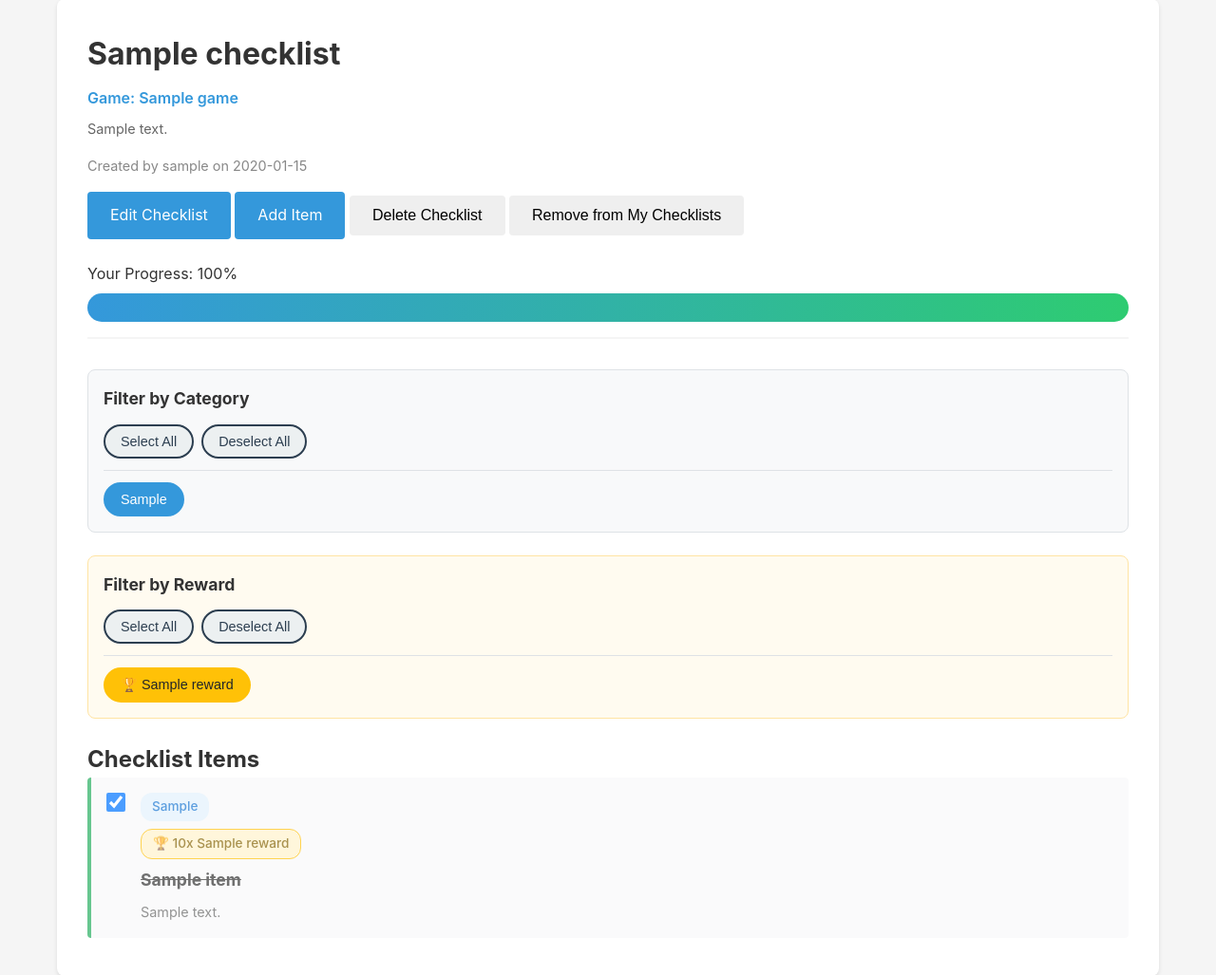
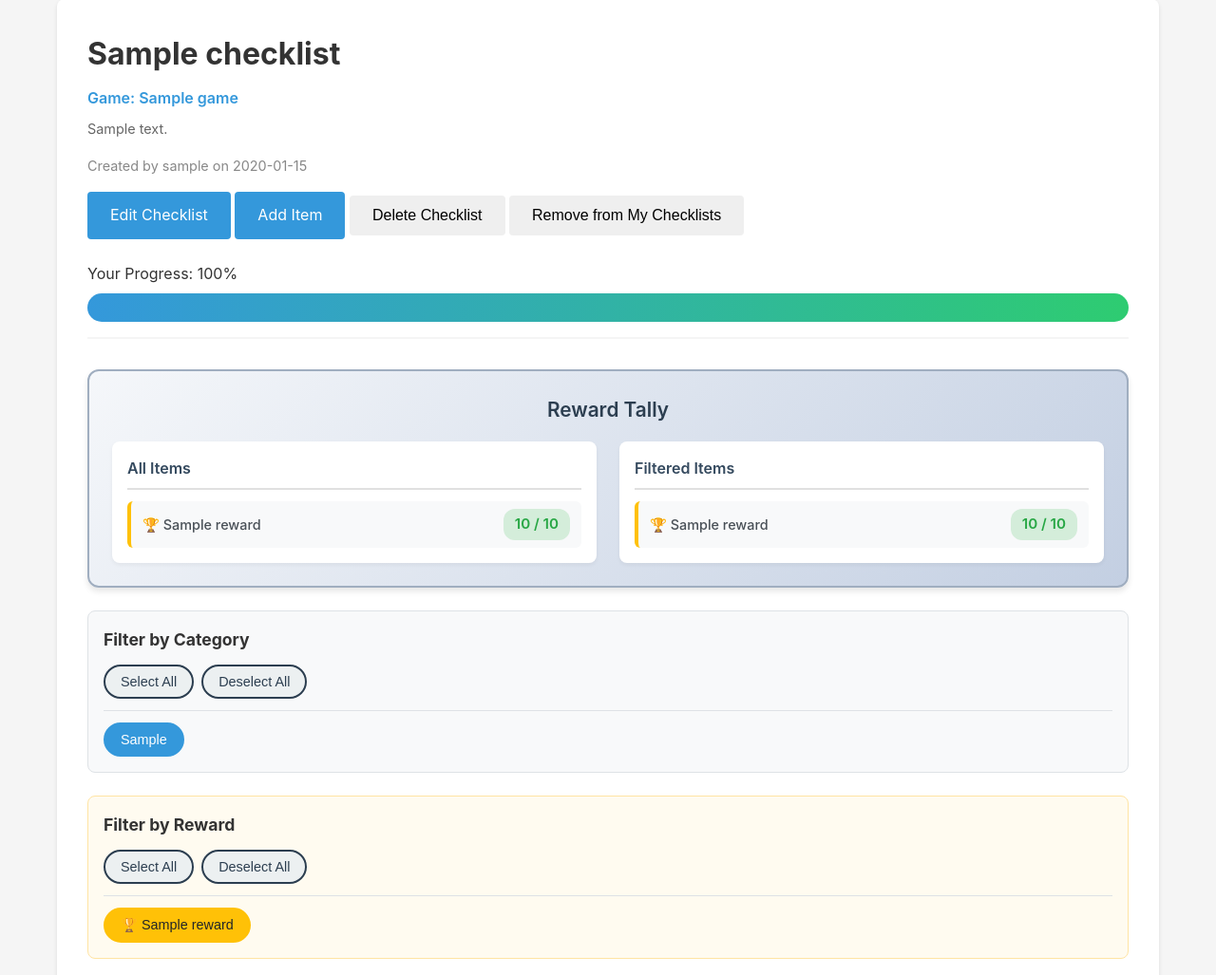
Before and after one commit to kelvinzhu2000/game-checklist-progresser, a Flask app: page /checklist/1 in a window 1280 px wide. Shown: the part 103-1130 px from the top of the page at 95% size. Run offline with Flask 3, Linux system fonts and the light colour scheme; a user stored in the database is signed in; tables that the repository leaves empty hold one stand-in row (values such as "Sample post").

Commit message:
Add reward tally feature to checklist progress page
Co-authored-by: kelvinzhu2000 <1774863+kelvinzhu2000@users.noreply.github.com>

```diff
--- a/app/templates/view_checklist.html
+++ b/app/templates/view_checklist.html
@@ -42,6 +42,22 @@
     </div>
 
     {% if items %}
+    <!-- Reward Tally Section -->
+    {% if user_copy %}
+    <div id="reward-tally" class="reward-tally">
+        <h3>Reward Tally</h3>
+        <div class="tally-sections">
+            <div class="tally-section">
+                <h4>All Items</h4>
+                <div id="total-rewards-all" class="tally-rewards"></div>
+            </div>
+            <div class="tally-section">
+                <h4>Filtered Items</h4>
+                <div id="total-rewards-filtered" class="tally-rewards"></div>
+            </div>
+        </div>
+    </div>
+    {% endif %}
     <!-- Category Filter Legend -->
     <div id="category-legend" class="category-legend" style="display: none;">
         <h3>Filter by Category</h3>
@@ -61,10 +77,16 @@
         <ul class="items-list">
             {% for item in items %}
             {% set reward_names = [] %}
+            {% set reward_data = [] %}
             {% for item_reward in item.rewards %}
                 {% set _ = reward_names.append(item_reward.reward.name) %}
+                {% set _ = reward_data.append(item_reward.reward.name ~ ':' ~ item_reward.amount|string) %}
             {% endfor %}
-            <li class="item {% if user_copy and progress.get(item.id) %}completed{% endif %}" data-category="{{ item.category or '' }}" data-rewards="{{ ','.join(reward_names) }}">
+            <li class="item {% if user_copy and progress.get(item.id) %}completed{% endif %}"
+                data-category="{{ item.category or '' }}"
+                data-rewards="{{ ','.join(reward_names) }}"
+                data-reward-details="{{ ','.join(reward_data) }}"
+                data-completed="{{ 'true' if (user_copy and progress.get(item.id)) else 'false' }}">
                 <div class="item-content">
                     {% if user_copy %}
                         <form method="POST" action="{{ url_for('checklist.toggle_progress', checklist_id=checklist.id, item_id=item.id) }}" class="checkbox-form">
@@ -226,6 +248,9 @@ document.addEventListener('DOMContentLoaded', function() {
             rewardFilters.appendChild(otherBtn);
         }
     }
+
+    // Initialize reward tally
+    updateRewardTally();
 });
 
 function toggleCategoryFilter(btn) {
@@ -316,6 +341,89 @@ function applyFilters() {
             item.style.display = 'none';
         }
     });
+
+    // Update reward tally after filtering
+    updateRewardTally();
+}
+
+function calculateRewardTotals(items) {
+    const totals = {};
+
+    items.forEach(item => {
+        const isCompleted = item.getAttribute('data-completed') === 'true';
+        const rewardDetails = item.getAttribute('data-reward-details');
+
+        if (rewardDetails && rewardDetails.trim() !== '') {
+            const rewards = rewardDetails.split(',');
+            rewards.forEach(rewardStr => {
+                const [rewardName, amountStr] = rewardStr.split(':');
+                const amount = parseInt(amountStr) || 0;
+
+                if (!totals[rewardName]) {
+                    totals[rewardName] = { total: 0, collected: 0 };
+                }
+
+                totals[rewardName].total += amount;
+                if (isCompleted) {
+                    totals[rewardName].collected += amount;
+                }
+            });
+        }
+    });
+
+    return totals;
+}
+
+function updateRewardTally() {
+    const rewardTally = document.getElementById('reward-tally');
+    if (!rewardTally) return; // Not on a user's checklist
+
+    const allItems = document.querySelectorAll('.item');
+    const visibleItems = Array.from(allItems).filter(item => item.style.display !== 'none');
+
+    // Calculate totals for all items
+    const allTotals = calculateRewardTotals(allItems);
+
+    // Calculate totals for filtered items
+    const filteredTotals = calculateRewardTotals(visibleItems);
+
+    // Display all items totals
+    const allRewardsDiv = document.getElementById('total-rewards-all');
+    allRewardsDiv.innerHTML = '';
+    const allRewardNames = Object.keys(allTotals).sort();
+    if (allRewardNames.length === 0) {
+        allRewardsDiv.innerHTML = '<p class="no-rewards">No rewards in this checklist</p>';
+    } else {
+        allRewardNames.forEach(rewardName => {
+            const data = allTotals[rewardName];
+            const rewardItem = document.createElement('div');
+            rewardItem.className = 'tally-item';
+            rewardItem.innerHTML = `
+                <span class="tally-reward-name">🏆 ${rewardName}</span>
+                <span class="tally-count">${data.collected} / ${data.total}</span>
+            `;
+            allRewardsDiv.appendChild(rewardItem);
+        });
+    }
+
+    // Display filtered items totals
+    const filteredRewardsDiv = document.getElementById('total-rewards-filtered');
+    filteredRewardsDiv.innerHTML = '';
+    const filteredRewardNames = Object.keys(filteredTotals).sort();
+    if (filteredRewardNames.length === 0) {
+        filteredRewardsDiv.innerHTML = '<p class="no-rewards">No rewards in filtered items</p>';
+    } else {
+        filteredRewardNames.forEach(rewardName => {
+            const data = filteredTotals[rewardName];
+            const rewardItem = document.createElement('div');
+            rewardItem.className = 'tally-item';
+            rewardItem.innerHTML = `
+                <span class="tally-reward-name">🏆 ${rewardName}</span>
+                <span class="tally-count">${data.collected} / ${data.total}</span>
+            `;
+            filteredRewardsDiv.appendChild(rewardItem);
+        });
+    }
 }
 </script>
 
@@ -463,5 +571,90 @@ function applyFilters() {
 .item {
     transition: opacity 0.2s;
 }
+
+/* Reward Tally Styles */
+.reward-tally {
+    margin: 1.5rem 0;
+    padding: 1.5rem;
+    background: linear-gradient(135deg, #f5f7fa 0%, #c3cfe2 100%);
+    border-radius: 12px;
+    border: 2px solid #a0aec0;
+    box-shadow: 0 4px 6px rgba(0, 0, 0, 0.1);
+}
+
+.reward-tally h3 {
+    margin: 0 0 1rem 0;
+    font-size: 1.3rem;
+    color: #2c3e50;
+    text-align: center;
+    font-weight: 600;
+}
+
+.tally-sections {
+    display: grid;
+    grid-template-columns: 1fr 1fr;
+    gap: 1.5rem;
+}
+
+@media (max-width: 768px) {
+    .tally-sections {
+        grid-template-columns: 1fr;
+    }
+}
+
+.tally-section {
+    background: white;
+    padding: 1rem;
+    border-radius: 8px;
+    box-shadow: 0 2px 4px rgba(0, 0, 0, 0.05);
+}
+
+.tally-section h4 {
+    margin: 0 0 0.75rem 0;
+    font-size: 1rem;
+    color: #34495e;
+    font-weight: 600;
+    border-bottom: 2px solid #e0e0e0;
+    padding-bottom: 0.5rem;
+}
+
+.tally-rewards {
+    display: flex;
+    flex-direction: column;
+    gap: 0.5rem;
+}
+
+.tally-item {
+    display: flex;
+    justify-content: space-between;
+    align-items: center;
+    padding: 0.5rem 0.75rem;
+    background: #f8f9fa;
+    border-radius: 6px;
+    border-left: 4px solid #ffc107;
+}
+
+.tally-reward-name {
+    font-size: 0.9rem;
+    font-weight: 500;
+    color: #495057;
+}
+
+.tally-count {
+    font-size: 0.95rem;
+    font-weight: 600;
+    color: #28a745;
+    background: #d4edda;
+    padding: 0.25rem 0.75rem;
+    border-radius: 12px;
+}
+
+.no-rewards {
+    color: #6c757d;
+    font-style: italic;
+    text-align: center;
+    padding: 1rem;
+    margin: 0;
+}
 </style>
 {% endblock %}
```
Also changed, not shown: create_reward_demo_data.py (+8 -3 lines), tests/test_reward_tally.py (added, +332 -0 lines).
